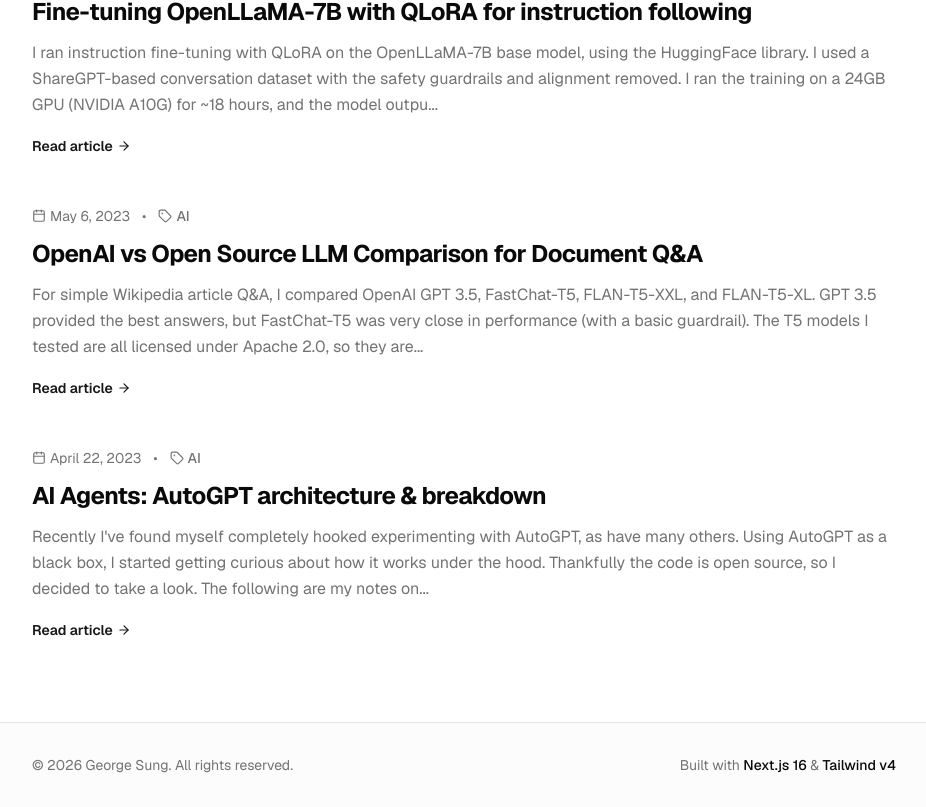
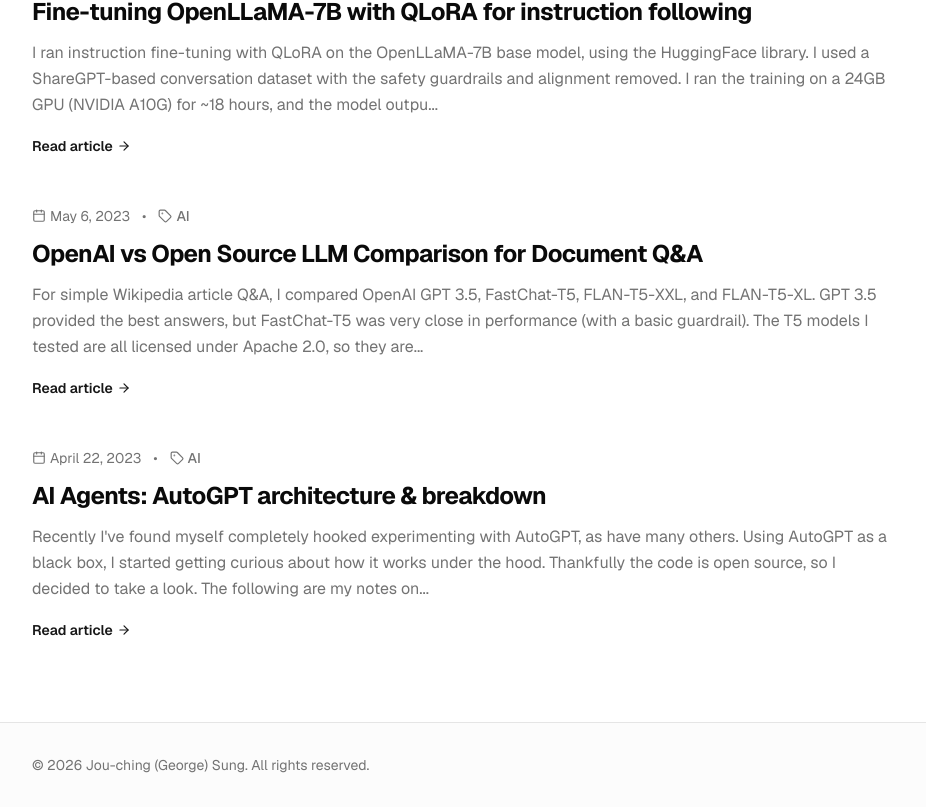
Before and after one commit to georgesung/georgesung.github.io, a Next.js app: page / in a window 1280 px wide. Shown: the part 769-1576 px from the top of the page, without its empty margins (176-1102 px from the left). Built offline with nearby package versions, Linux system fonts and the light colour scheme.

Commit message:
Update footer copyright name and remove platform info

```diff
--- a/src/app/layout.tsx
+++ b/src/app/layout.tsx
@@ -107,12 +107,7 @@
 
         <footer className="border-t border-border bg-muted/30">
           <div className="container max-w-4xl mx-auto px-4 py-8 flex flex-col sm:flex-row items-center justify-between gap-4 text-sm text-muted-foreground">
-            <p>© {new Date().getFullYear()} George Sung. All rights reserved.</p>
-            <p>
-              Built with{" "}
-              <span className="text-foreground font-medium">Next.js 16</span> &{" "}
-              <span className="text-foreground font-medium">Tailwind v4</span>
-            </p>
+            <p>© {new Date().getFullYear()} Jou-ching (George) Sung. All rights reserved.</p>
           </div>
         </footer>
       </body>
```
